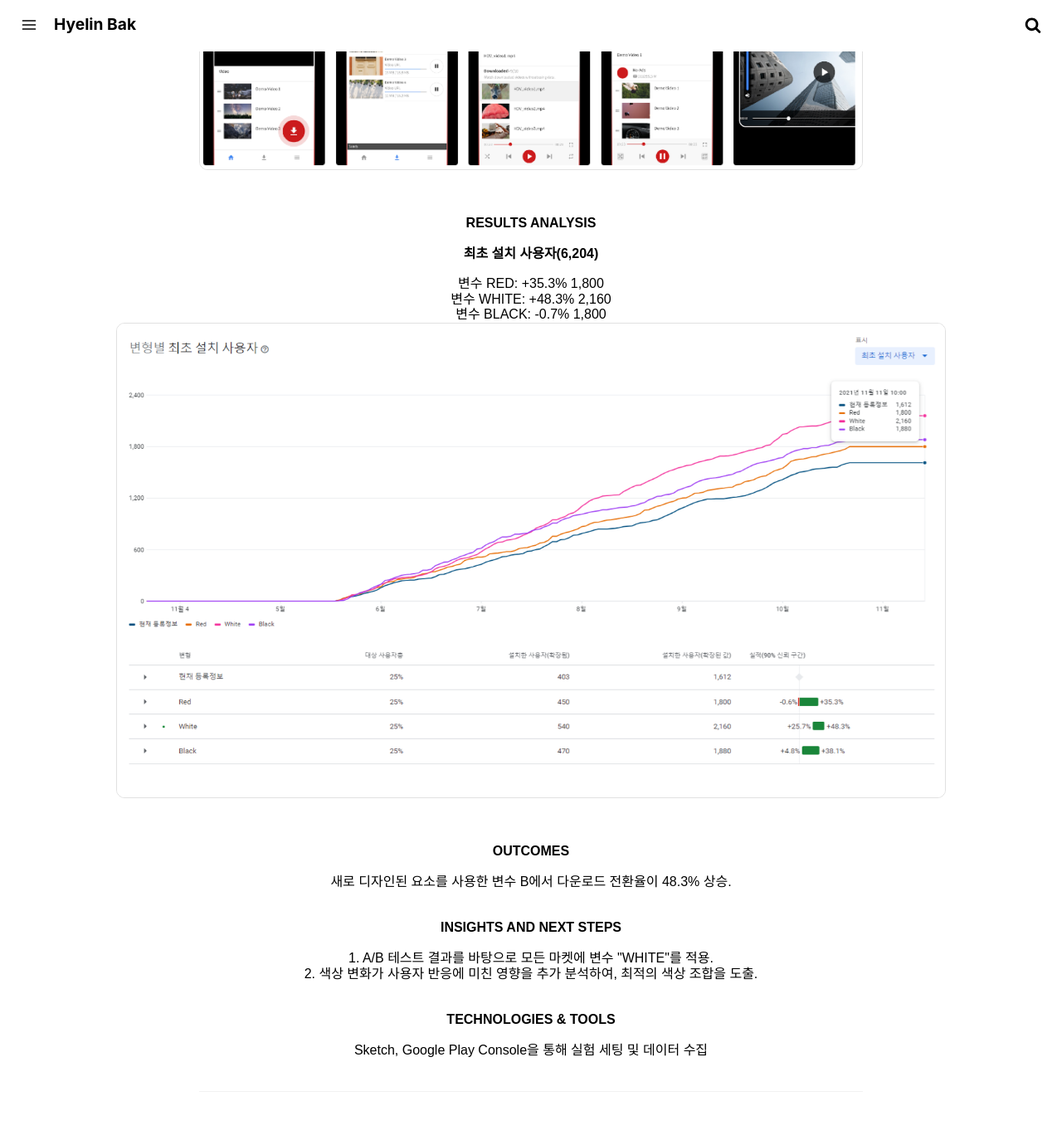
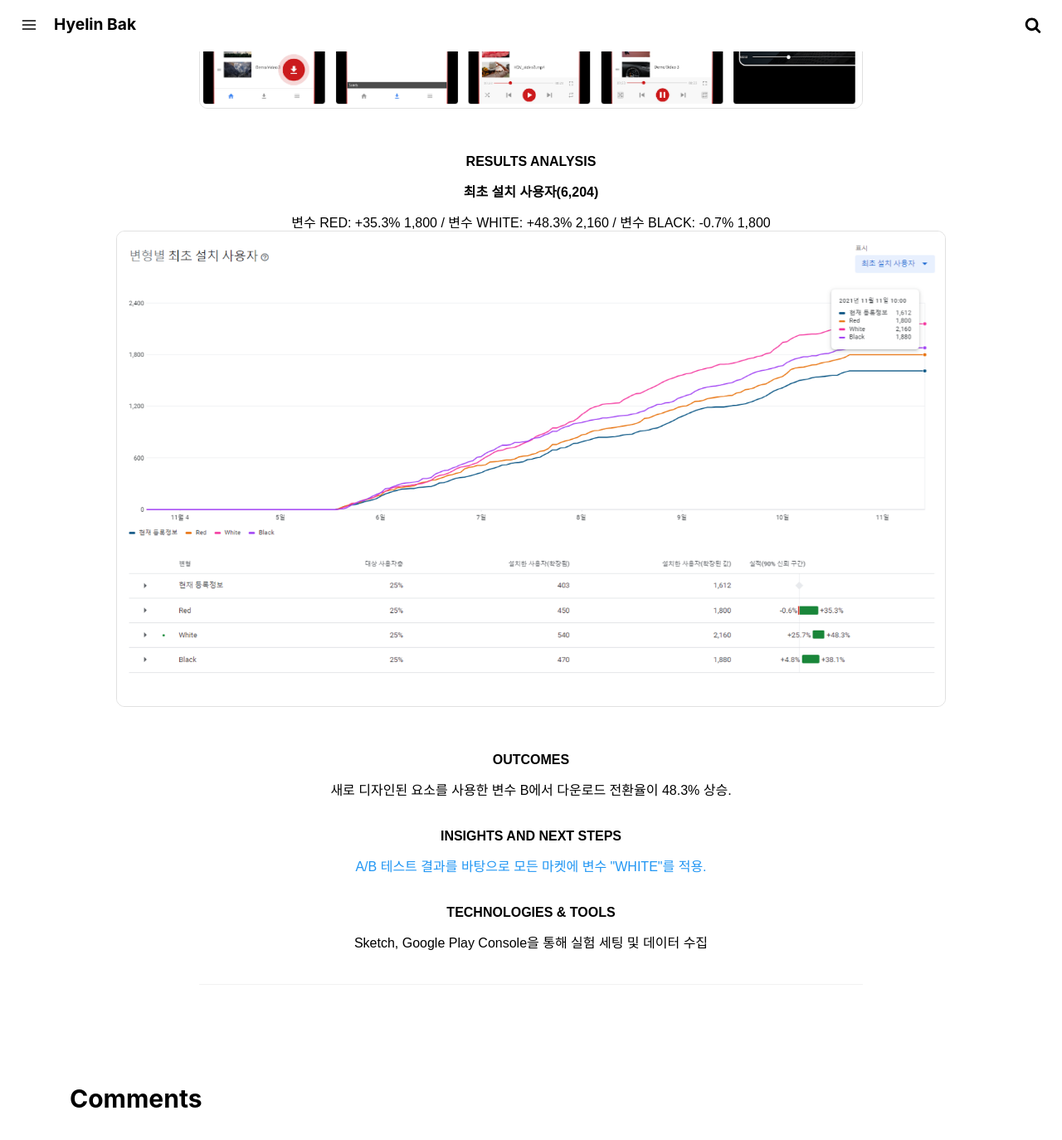
Before and after one commit to crazyjamy/crazyjamy.github.io, a Jekyll site: the page built from _posts/2021-11-05-ab-hdvd-211105.md, in a window 1280 px wide and 1400 px high, scrolled down 2658 px. Shown: the top 1374 px of the window at 83% size. Built offline with Jekyll 4.4.1, drawn with Linux system fonts in a browser that asks for light colours; comment, search, counter and statistics services are not loaded; some of the changed text lies outside the part shown.

Commit message:
Update 2021-11-05-ab-hdvd-211105.md

```diff
--- a/_posts/2021-11-05-ab-hdvd-211105.md
+++ b/_posts/2021-11-05-ab-hdvd-211105.md
@@ -14,10 +14,8 @@
 <div align="center">
 
 <strong> PROJECT OVERVIEW </strong> <br /><br />
-<span style="color: #969696;">목표</span><br /><br />
-앱 스토어 페이지의 최적화를 통해 다운로드 전환율을 높이고 사용자 참여도를 향상시키기 위한 A/B 테스트 진행.<br /><br /><br />
-<span style="color: #969696;">기간 </span><br /><br />
-2021년 11월 5일 오후 2:09 ~ 2021년 11월 11일 오후 2:15<br /><br /><br />
+<span style="color: #969696;">목표: 앱 스토어 페이지의 최적화를 통해 다운로드 전환율을 높이고 사용자 참여도를 향상시키기 위한 A/B 테스트 진행.</span><br /><br /><br />
+<span style="color: #969696;">기간: 2021년 11월 5일 오후 2:09 ~ 2021년 11월 11일 오후 2:15 </span><br /><br /><br />
 <strong> PROBLEM STATEMENT </strong> <br /><br />
 기존 앱 스토어 페이지의 전환율이 기대에 미치지 못함.<br />
 사용자들이 앱 다운로드 페이지에서 이탈하는 비율이 높음.<br /><br /><br />
@@ -34,15 +32,12 @@
 <img src="https://github.com/crazyjamy/crazyjamy.github.io/blob/master/_images/_post/211105-ab-hdvd/c.png?raw=true" alt="" style="border: 1px solid #e1e1e1; border-radius: 10px; width: 800px;"><br /><br /><br />
 <strong>RESULTS ANALYSIS</strong> <br /><br />
 <strong>최초 설치 사용자(6,204)</strong> <br /><br />
-변수 RED: +35.3% 1,800<br />
-변수 WHITE: +48.3% 2,160<br />
-변수 BLACK: -0.7% 1,800<br />
+변수 RED: +35.3% 1,800 / 변수 WHITE: +48.3% 2,160 / 변수 BLACK: -0.7% 1,800<br />
 <img src="https://github.com/crazyjamy/crazyjamy.github.io/blob/master/_images/_post/211105-ab-hdvd/ab-first-installed-user.png?raw=true" alt="" width="1000" style="border: 1px solid #e1e1e1; border-radius: 10px;"><br /><br /><br />
 <strong>OUTCOMES</strong> <br /><br />
 새로 디자인된 요소를 사용한 변수 B에서 다운로드 전환율이 48.3% 상승.<br /><br /><br />
 <strong> INSIGHTS AND NEXT STEPS</strong> <br /><br />
-1. A/B 테스트 결과를 바탕으로 모든 마켓에 변수 "WHITE"를 적용.<br />
-2. 색상 변화가 사용자 반응에 미친 영향을 추가 분석하여, 최적의 색상 조합을 도출.<br /><br /><br />
+<span style="color: #2196f3">A/B 테스트 결과를 바탕으로 모든 마켓에 변수 "WHITE"를 적용. </span><br /><br /><br />
 <strong>TECHNOLOGIES & TOOLS </strong> <br /><br />
 Sketch, Google Play Console을 통해 실험 세팅 및 데이터 수집 <br />
 </div>
```
